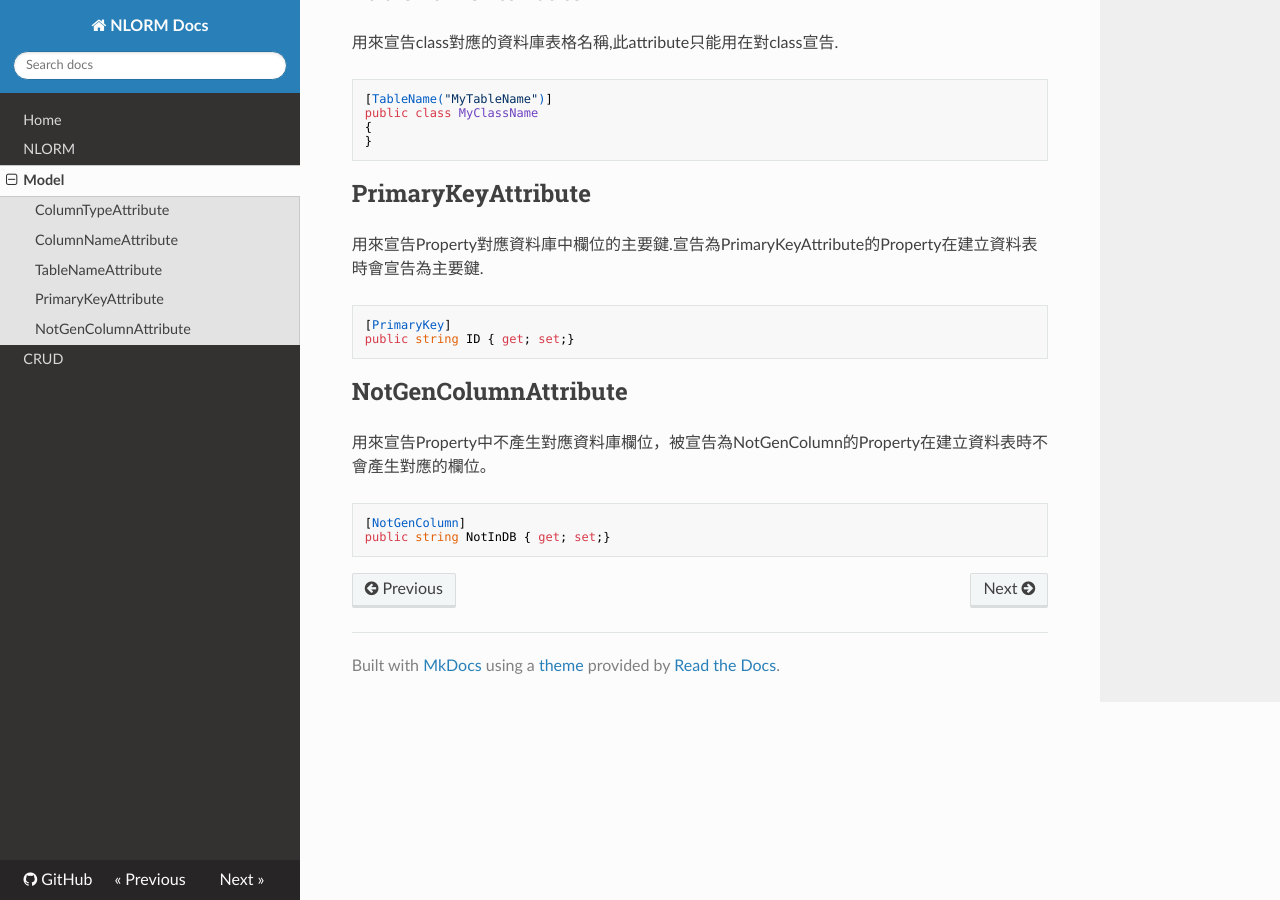
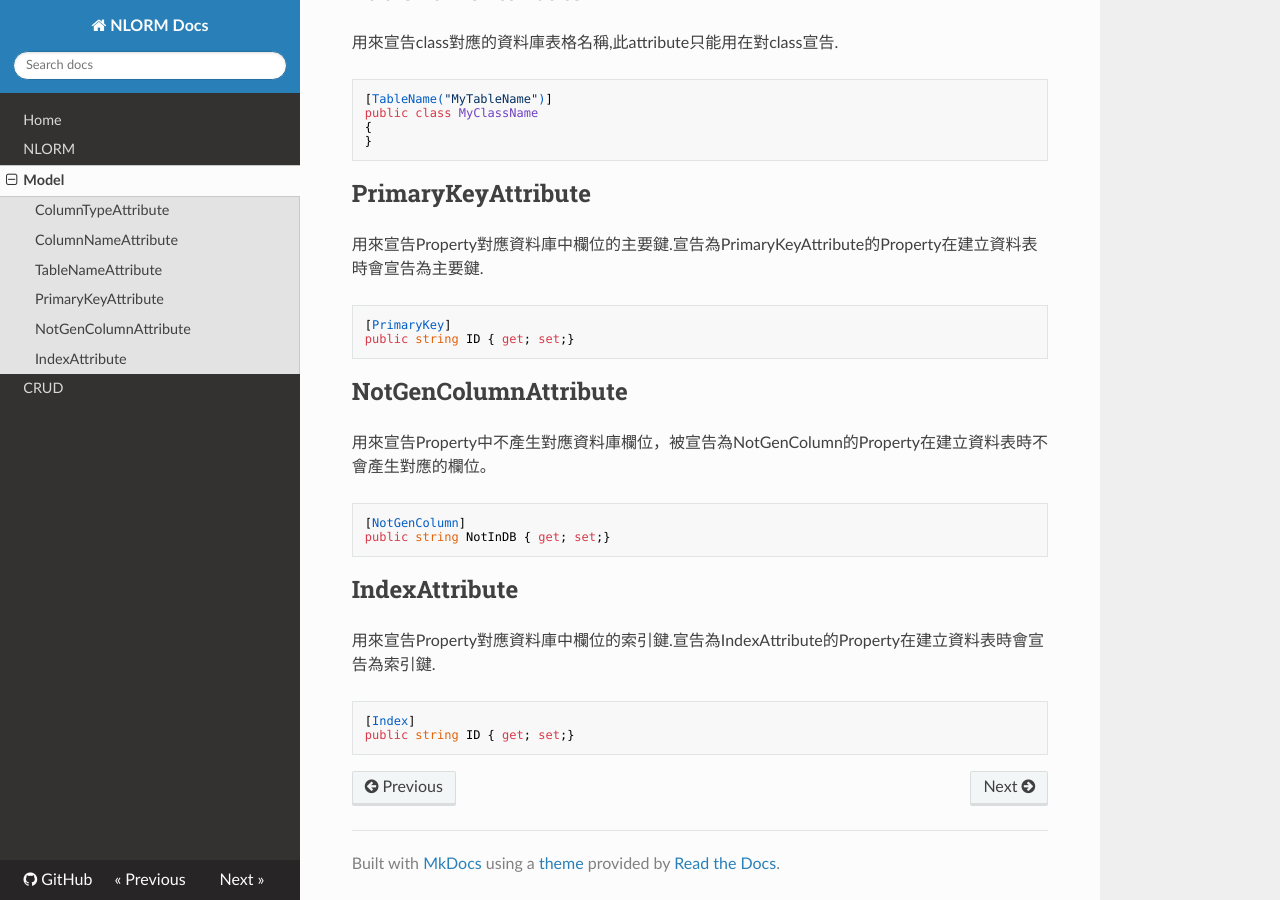
Before and after one commit to kkchuchu/NLORM, an MkDocs documentation site: the page built from doc/ZH_TW/docs/model.md, in a window 1280 px wide and 900 px high, scrolled down 581 px. Built offline with MkDocs 1.6.1, drawn with Linux system fonts in a browser that asks for light colours; nearby versions of some CDN libraries; old or Windows-style settings are respelled for this version of MkDocs.

Commit message:
add index attributes

```diff
--- a/doc/ZH_TW/docs/model.md
+++ b/doc/ZH_TW/docs/model.md
@@ -39,3 +39,11 @@
 
     [NotGenColumn]
     public string NotInDB { get; set;}
+
+
+##IndexAttribute
+
+用來宣告Property對應資料庫中欄位的索引鍵.宣告為IndexAttribute的Property在建立資料表時會宣告為索引鍵.
+
+    [Index]
+    public string ID { get; set;}
```
